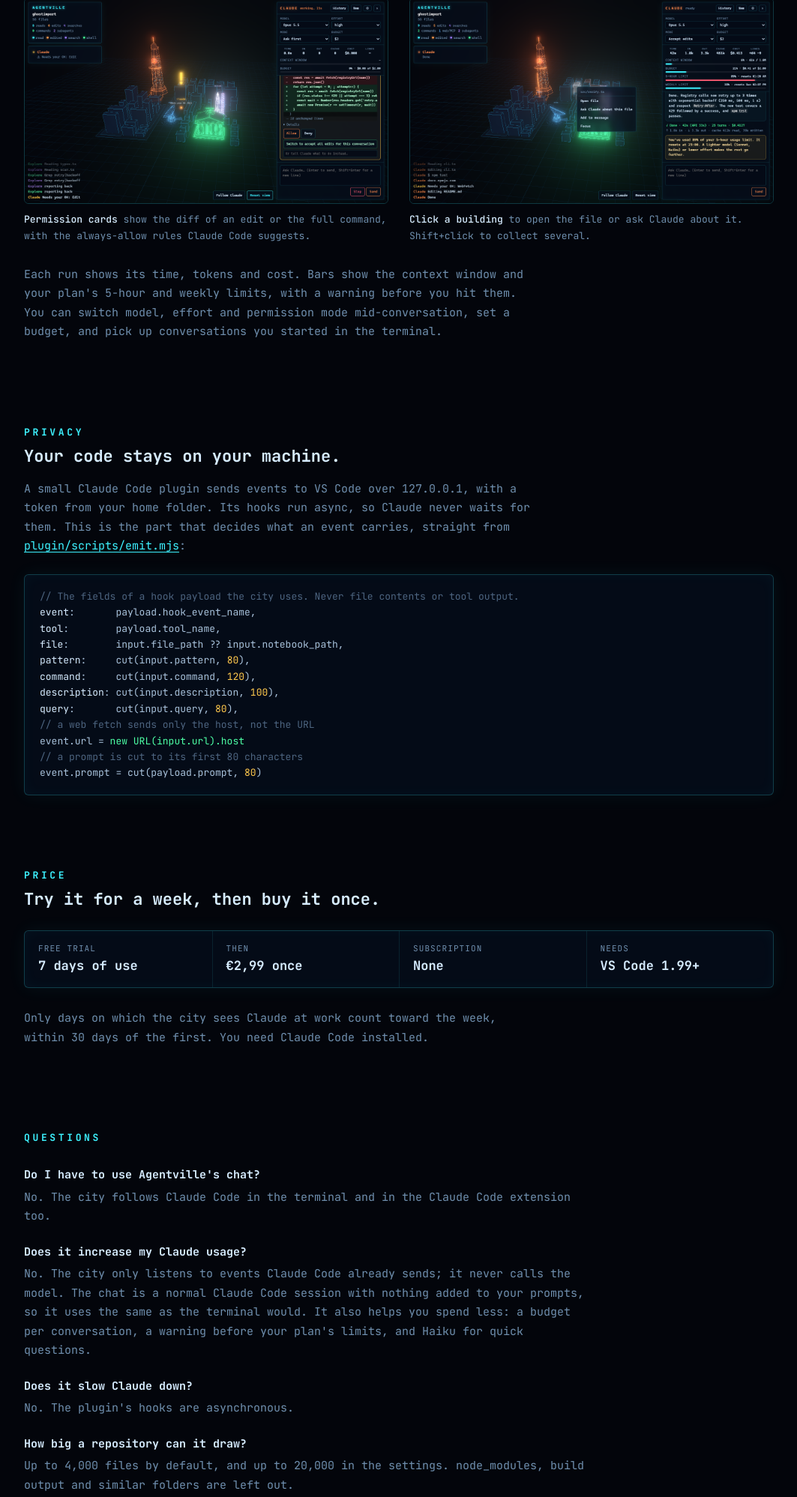
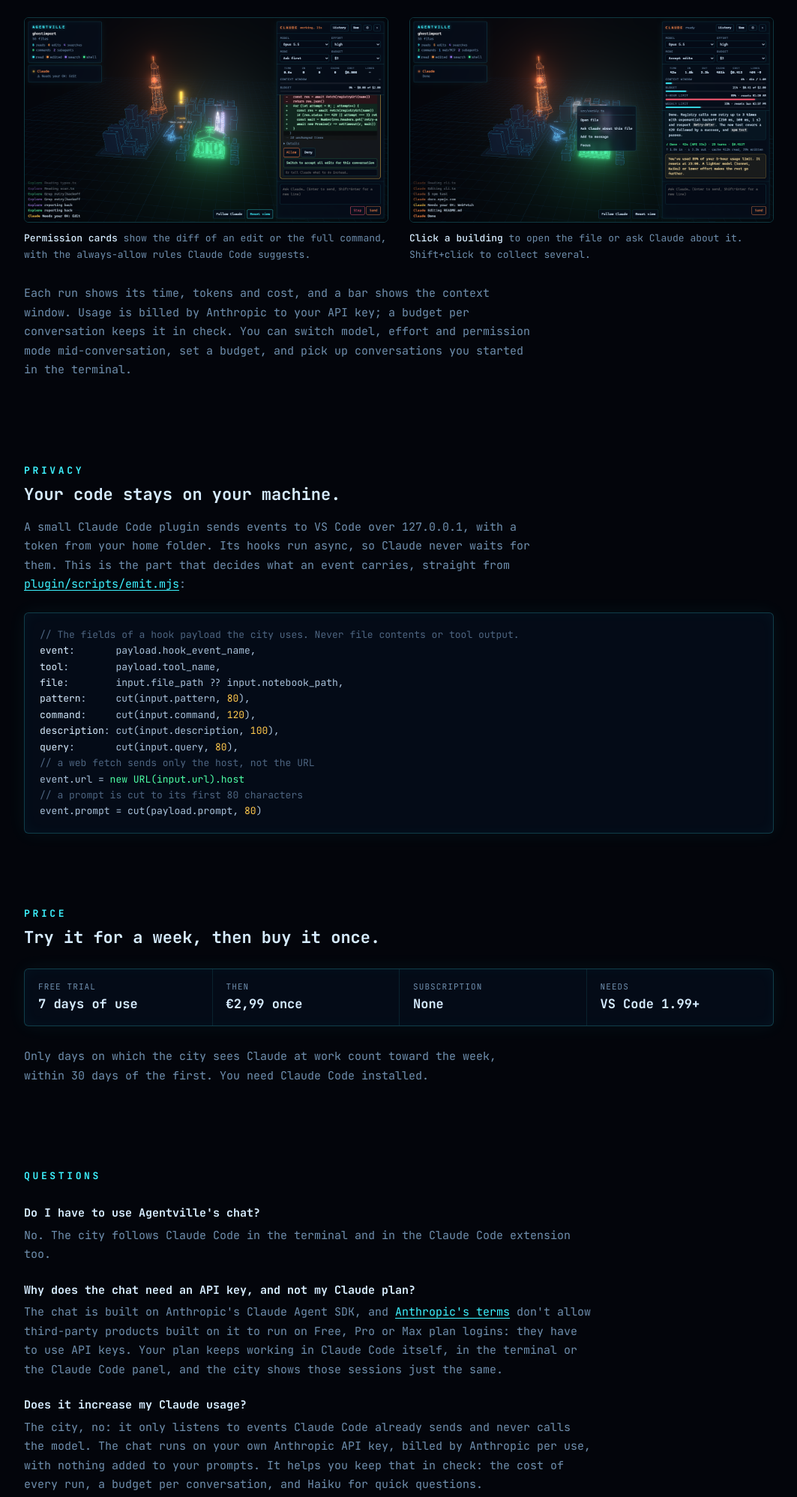
Before and after one commit to FGuerreir0/agentville, a plain HTML site: page docs/index.html in a window 1280 px wide. Shown: the part 3000-4997 px from the top of the page at 75% size, without its empty margins (108-1171 px from the left). Drawn offline with Linux system fonts and the light colour scheme.

Commit message:
text adjustments

```diff
--- a/docs/index.html
+++ b/docs/index.html
@@ -200,7 +200,7 @@
   <section id="chat">
     <h2>Chat</h2>
     <h3>Claude Code itself, in a panel beside the city.</h3>
-    <p class="muted">It runs the <span style="color:var(--text)">claude</span> you already have installed, in your workspace, and everything it does plays out in the city.</p>
+    <p class="muted">It runs the <span style="color:var(--text)">claude</span> you already have installed, in your workspace, on your own Anthropic API key, and everything it does plays out in the city. The city itself needs no key.</p>
     <div class="two">
       <figure>
         <img src="media/permission.png" alt="A permission card for an edit, with a diff" loading="lazy">
@@ -211,7 +211,7 @@
         <figcaption><b>Click a building</b> to open the file or ask Claude about it. Shift+click to collect several.</figcaption>
       </figure>
     </div>
-    <p class="wide muted">Each run shows its time, tokens and cost. Bars show the context window and your plan's 5-hour and weekly limits, with a warning before you hit them. You can switch model, effort and permission mode mid-conversation, set a budget, and pick up conversations you started in the terminal.</p>
+    <p class="wide muted">Each run shows its time, tokens and cost, and a bar shows the context window. Usage is billed by Anthropic to your API key; a budget per conversation keeps it in check. You can switch model, effort and permission mode mid-conversation, set a budget, and pick up conversations you started in the terminal.</p>
   </section>
 
   <section id="privacy">
@@ -249,8 +249,10 @@ event.prompt = cut(payload.prompt, <span class="n">80</span>)</pre>
     <dl>
       <dt>Do I have to use Agentville's chat?</dt>
       <dd>No. The city follows Claude Code in the terminal and in the Claude Code extension too.</dd>
+      <dt>Why does the chat need an API key, and not my Claude plan?</dt>
+      <dd>The chat is built on Anthropic's Claude Agent SDK, and <a href="https://code.claude.com/docs/en/legal-and-compliance">Anthropic's terms</a> don't allow third-party products built on it to run on Free, Pro or Max plan logins: they have to use API keys. Your plan keeps working in Claude Code itself, in the terminal or the Claude Code panel, and the city shows those sessions just the same.</dd>
       <dt>Does it increase my Claude usage?</dt>
-      <dd>No. The city only listens to events Claude Code already sends; it never calls the model. The chat is a normal Claude Code session with nothing added to your prompts, so it uses the same as the terminal would. It also helps you spend less: a budget per conversation, a warning before your plan's limits, and Haiku for quick questions.</dd>
+      <dd>The city, no: it only listens to events Claude Code already sends and never calls the model. The chat runs on your own Anthropic API key, billed by Anthropic per use, with nothing added to your prompts. It helps you keep that in check: the cost of every run, a budget per conversation, and Haiku for quick questions.</dd>
       <dt>Does it slow Claude down?</dt>
       <dd>No. The plugin's hooks are asynchronous.</dd>
       <dt>How big a repository can it draw?</dt>
```
Also changed, not shown: 1 other file.
